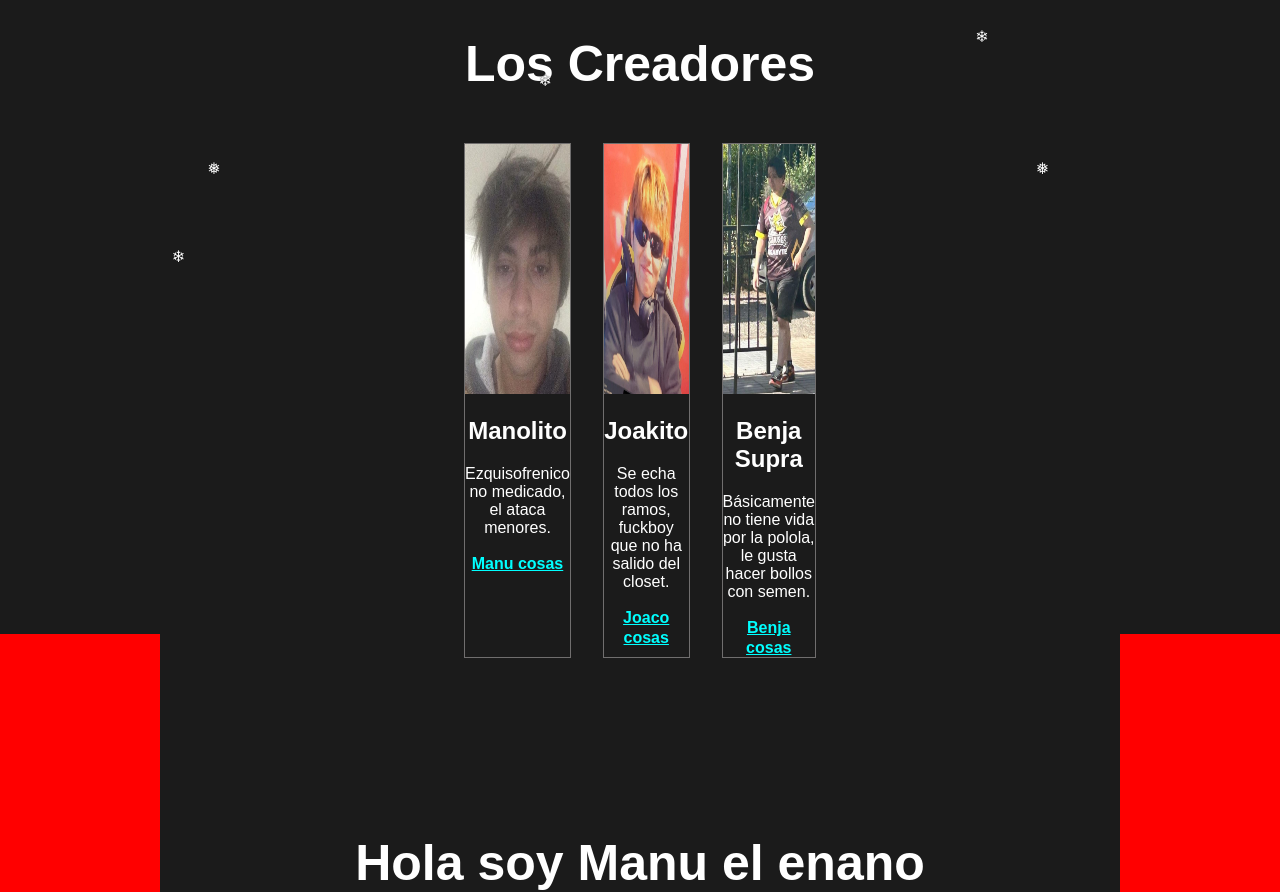
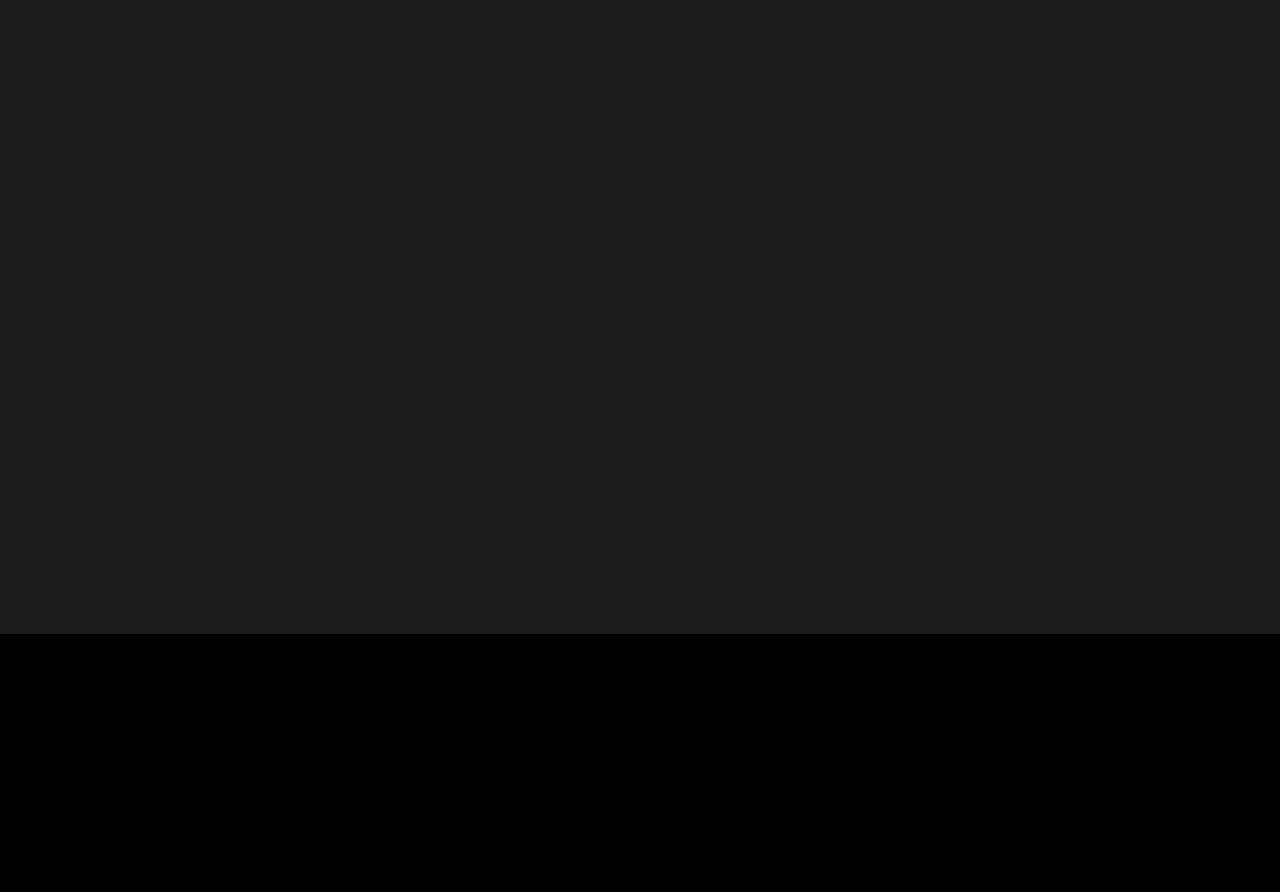
Before and after one commit to Madnolito/BJE-ReactApp, a React (Create React App) app: page /manu in a window 1280 px wide. Shown: the part 166-1058 px from the top of the page. After the commit the page ends 800 px from the top, so only its background shows below. Built offline with nearby package versions, Linux system fonts and the light colour scheme.

Commit message:
Cambios home - Manu - Redirecciona al .js de cada persona - Limpieza de css

```diff
--- a/src/App.css
+++ b/src/App.css
@@ -1,21 +1,6 @@
 .Container {
-  text-align: center;
   background-color: #1b1b1b;
   height: 100vh;
-}
-
-.App-logo {
-  height: 40vmin;
-  pointer-events: none;
-  width: 70vmin;
-  padding-bottom: 300px;
-  border-radius: 250px;
-}
-
-@media (prefers-reduced-motion: no-preference) {
-  .App-logo {
-    animation: App-logo-spin infinite 20s linear;
-  }
 }
 
 .App-header {
@@ -32,12 +17,3 @@
 .App-link {
   color: #61dafb;
 }
-
-@keyframes App-logo-spin {
-  from {
-    transform: rotate(0deg);
-  }
-  to {
-    transform: rotate(360deg);
-  }
-}
--- a/src/App.js
+++ b/src/App.js
@@ -13,13 +13,11 @@ function App() {
     <div className="Container">
       <Header />
       <Routes>
-        <Route path='/' element={<Home/>}>
+           <Route path='/' element={<Home />} /> {/*Se muestra el home cuando no coincida con los otros '/' path */}
           <Route path='/benja' element={<Benja/>}/>
           <Route path='/joakito' element={<Joakitowo/>}/>
-          <Route path='/manu' element={<Manu/>}/>
-        </Route>
+          <Route path='manu' element={ <Manu/>} />
       </Routes>
-    {/* <img src={semen} className="App-logo" alt="logo" /> */}
     </div>
     </>
   );
--- a/src/pages/home/home.css
+++ b/src/pages/home/home.css
@@ -43,14 +43,12 @@
     flex: 1;
     margin: 1rem;
     box-sizing: border-box; /* Incluye el padding en el ancho total */
+    text-align: center;
   }
 
   .carta .carta-img {
     width: 100%;
     height: 250px;
-  }
-  body{
-    background:red;
   }
   .intro,
   .intro a{
--- a/src/pages/manu/manu.css
+++ b/src/pages/manu/manu.css
@@ -0,0 +1,4 @@
+.manu-container {
+    margin-left: 5rem;
+    margin-right: 5rem;
+}
--- a/src/pages/manu/manu.js
+++ b/src/pages/manu/manu.js
@@ -1,12 +1,16 @@
-
 import React from 'react';
+import './manu.css';
 
 const Manu = () => {
+
   return (
-    <div>
-      <h1>Hola soy Manu el enano</h1>
-    </div>
+
+      <div class="manu-container">
+
+      </div>
+
   );
+
 };
 
 export default Manu;
```
